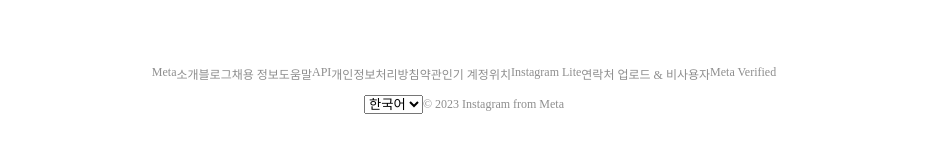
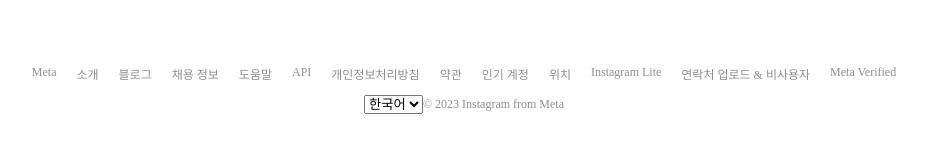
Before and after one commit to EsRun/instagram_clone, a React (Create React App) app: page / in a window 1280 px wide. Shown: the part 622-774 px from the top of the page, without its empty margins (176-1103 px from the left). Built offline with nearby package versions, Linux system fonts and the light colour scheme.

Commit message:
add : footer style

```diff
--- a/src/components/auth/Login.jsx
+++ b/src/components/auth/Login.jsx
@@ -16,6 +16,7 @@ import {
   SignContainer,
   AppContainer,
   Footer,
+  Ul,
   AppLink,
 } from "../../style/auth/LoginStyle";
 
@@ -130,7 +131,7 @@ const Login = () => {
         <Footer>
           <div style={{ marginBottom: "52px", color: "#8e8e8e" }}>
             <div>
-              <ul style={{ display: "flex" }}>
+              <Ul>
                 <li>Meta</li>
                 <li>소개</li>
                 <li>블로그</li>
@@ -144,7 +145,7 @@ const Login = () => {
                 <li>Instagram Lite</li>
                 <li>연락처 업로드 & 비사용자</li>
                 <li>Meta Verified</li>
-              </ul>
+              </Ul>
             </div>
             <div
               style={{
--- a/src/style/auth/LoginStyle.js
+++ b/src/style/auth/LoginStyle.js
@@ -151,3 +151,10 @@ export const Footer = styled.footer`
   align-items: center;
   font-size: 1.2rem;
 `;
+
+export const Ul = styled.ul`
+  display: flex;
+  li {
+    padding: 0 1rem;
+  }
+`;
```
